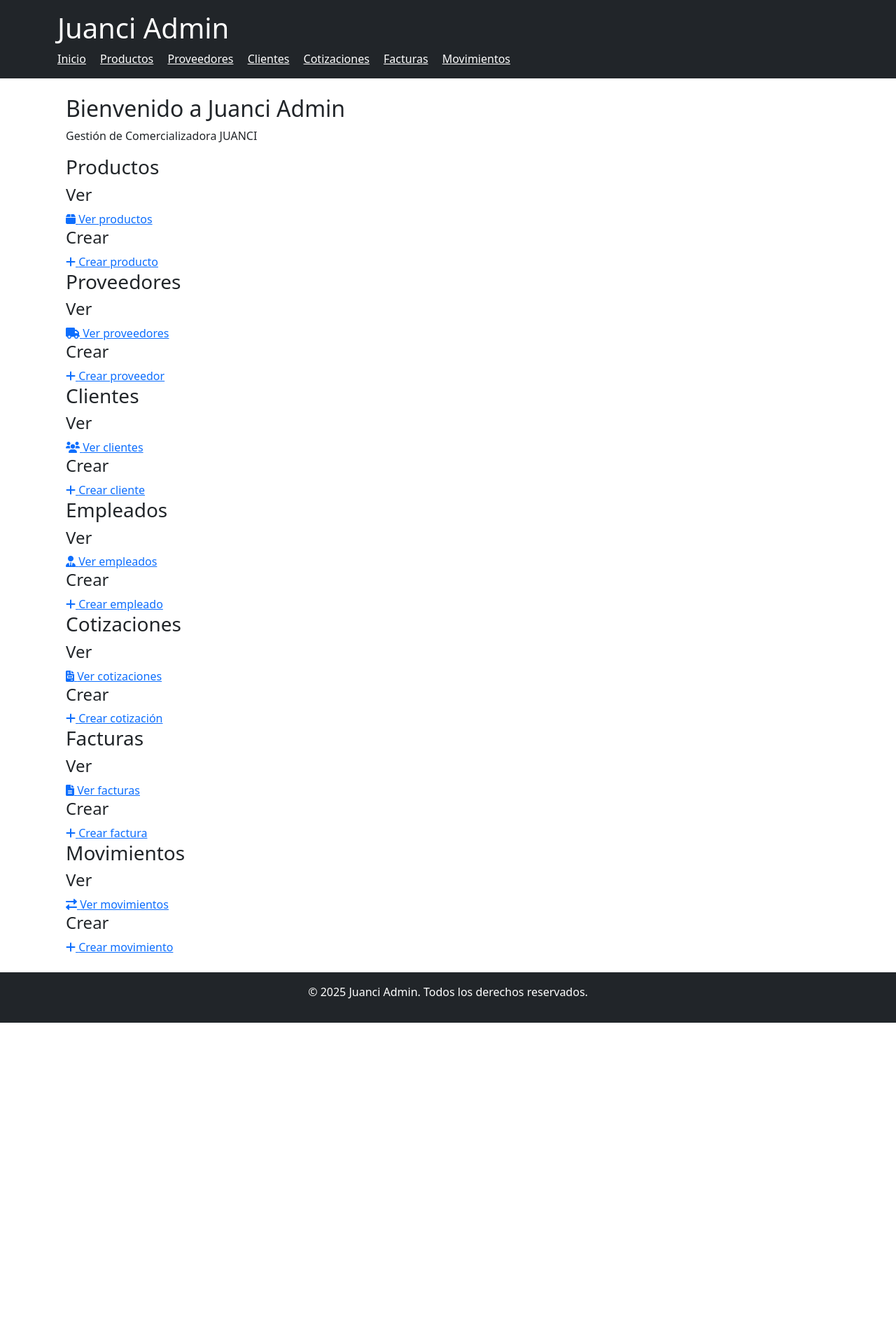
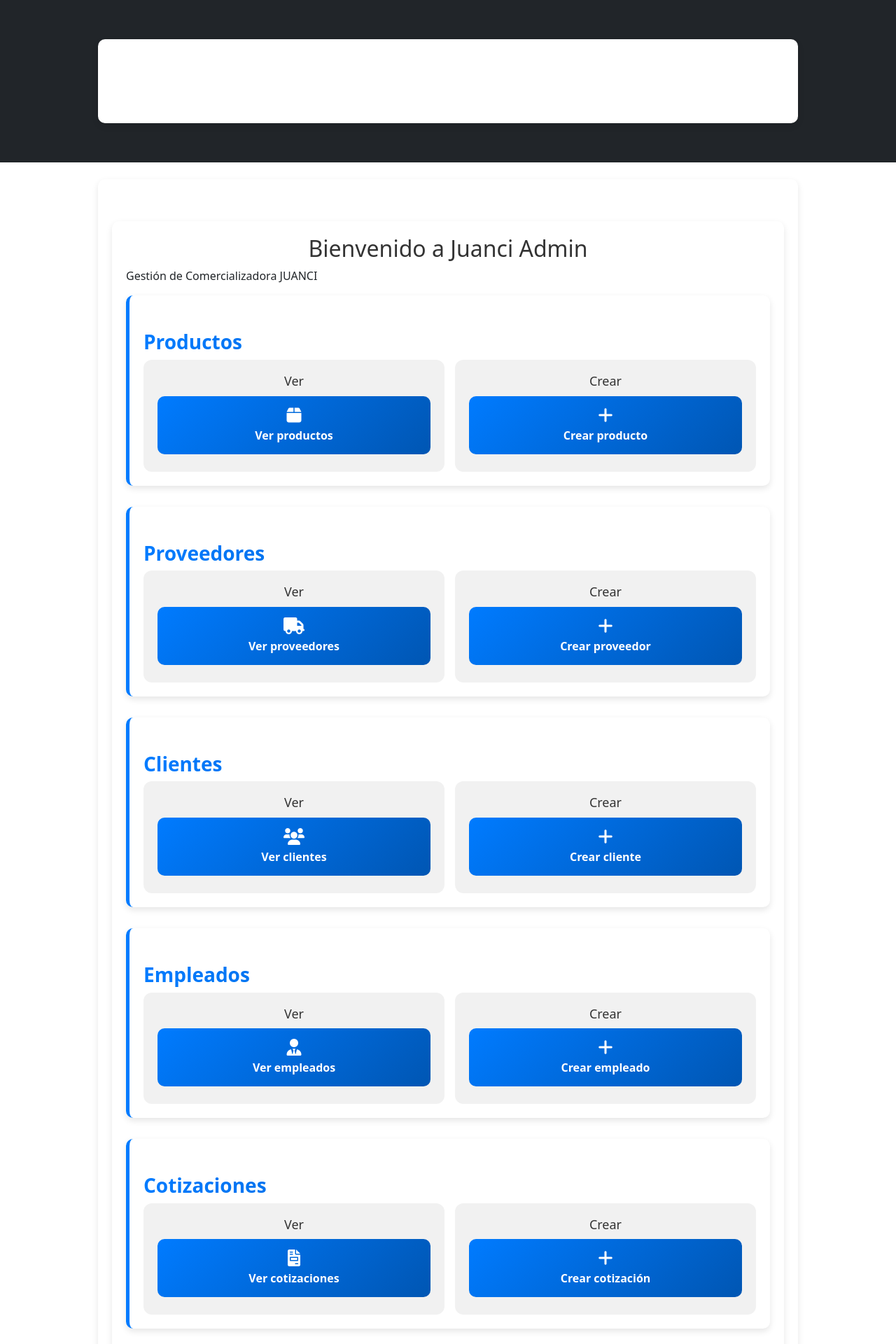
Before and after one commit to EverDuvan/juanci, a Django app: page / in a window 1280 px wide. Shown: the top 1920 px of the page at 70% size. Before the commit the page ends 1461 px from the top, so only its background shows below. Run offline with Django 5.2, Linux system fonts and the light colour scheme.

Commit message:
update css

```diff
--- a/facturacion/templates/facturacion/inicio.html
+++ b/facturacion/templates/facturacion/inicio.html
@@ -5,7 +5,7 @@
 
 {% block content %}
 <link rel="stylesheet" href="https://cdnjs.cloudflare.com/ajax/libs/font-awesome/6.0.0-beta3/css/all.min.css">
-<link rel="stylesheet" href="{% static 'css/estilos.css' %}">
+<link rel="stylesheet" href="{% static 'css/styles.css' %}">
 
 <div class="container">
     <h2>Bienvenido a <span class="highlight">Juanci Admin</span></h2>
--- a/static/css/styles.css
+++ b/static/css/styles.css
@@ -16,7 +16,10 @@
 
 h3 {
     margin-top: 30px;
-    color: #007bff;
+    font-weight: bold;
+    background: linear-gradient(90deg, #007bff, #0056b3);
+    -webkit-background-clip: text;
+    -webkit-text-fill-color: transparent;
 }
 
 h4 {
@@ -29,26 +32,29 @@
 /* Contenedor de las secciones */
 .section {
     margin-bottom: 30px;
-    padding: 15px;
-    background: #f8f9fa;
-    border-radius: 8px;
+    padding: 20px;
+    background: white;
+    border-radius: 10px;
+    border-left: 5px solid #007bff;
+    box-shadow: 0 4px 10px rgba(0, 0, 0, 0.1);
 }
 
 /* Contenedor de los botones */
 .menu-container {
     display: flex;
-    justify-content: space-between;
-    gap: 20px;
     flex-wrap: wrap;
+    gap: 15px;
+    justify-content: center;
 }
 
 /* Agrupación de botones (Ver / Crear) */
 .menu-group {
     flex: 1;
-    background: white;
-    padding: 15px;
-    border-radius: 10px;
-    box-shadow: 0 3px 6px rgba(0, 0, 0, 0.1);
+    min-width: 220px;
+    text-align: center;
+    padding: 20px;
+    border-radius: 12px;
+    background: #f1f1f1;
 }
 
 /* Botones */
@@ -70,10 +76,16 @@
 .menu-item i {
     font-size: 24px;
     margin-bottom: 5px;
+    transition: transform 0.3s ease-in-out;
 }
 
 /* Efecto al pasar el mouse */
 .menu-item:hover {
-    transform: scale(1.05);
-    box-shadow: 0 5px 15px rgba(0, 0, 0, 0.2);
+    transform: translateY(-3px);
+    box-shadow: 0 8px 20px rgba(0, 0, 0, 0.3);
+    background: linear-gradient(135deg, #0056b3, #003f7f);
 }
+
+.menu-item:hover i {
+    transform: scale(1.2);
+}
```
Also changed, not shown: juanci_admin/settings.py (+7 -0 lines).
